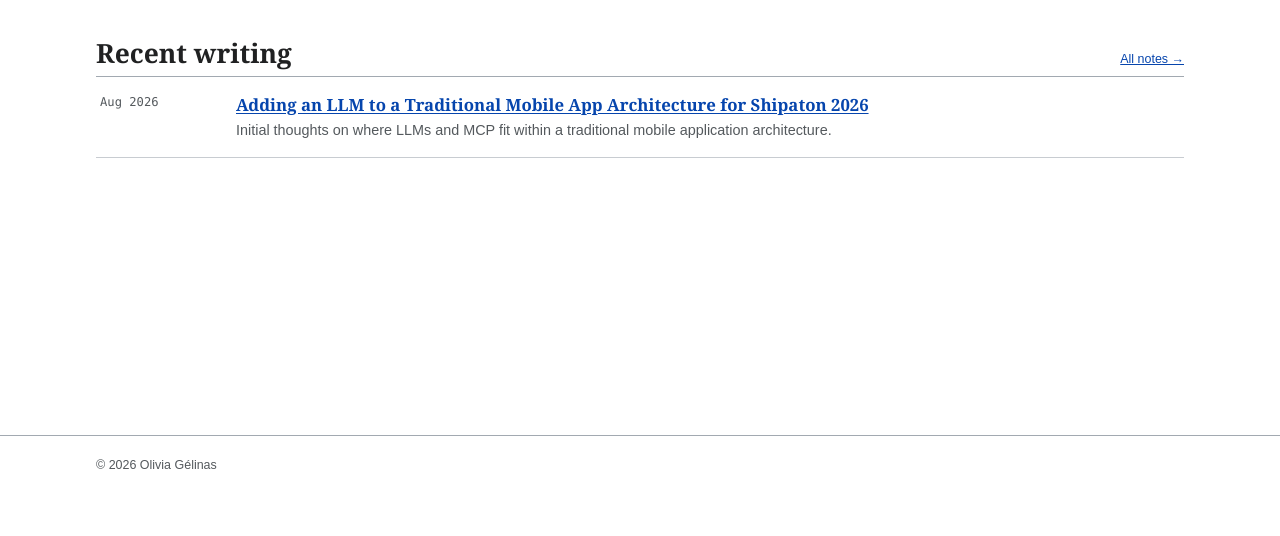
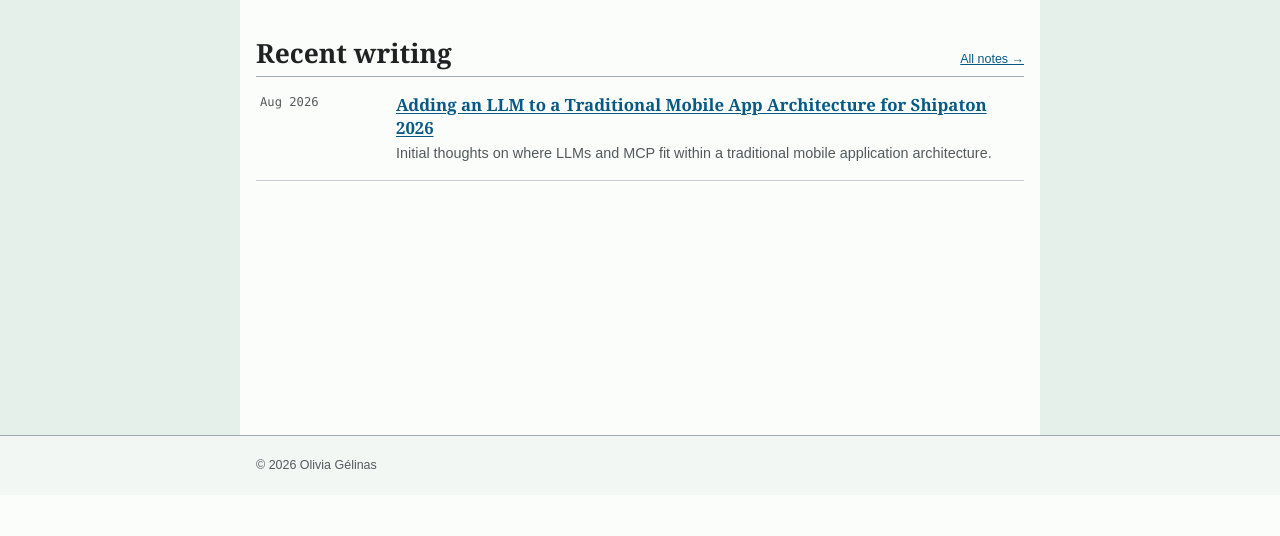
Before and after one commit to ogelin/ogelin.github.io, an Astro site: page / in a window 1280 px wide. Shown: the part 264-800 px from the top of the page. Built offline with nearby package versions, Linux system fonts and the light colour scheme; Astro itself is replaced by a stand-in of ours.

Commit message:
Refine site width and color palette

```diff
--- a/src/styles/global.css
+++ b/src/styles/global.css
@@ -1,11 +1,12 @@
 :root {
   --ink: #202122;
   --muted: #54595d;
-  --paper: #fff;
-  --wash: #f8f9fa;
+  --paper: #fbfdfb;
+  --wash: #f2f7f4;
+  --outer: #e5f0ea;
   --line: #a2a9b1;
   --soft-line: #c8ccd1;
-  --link: #0645ad;
+  --link: #075985;
   --visited: #5a3696;
   font-family: Arial, Helvetica, sans-serif;
   color: var(--ink);
@@ -19,7 +20,7 @@ a { color: var(--link); text-decoration: underline; text-underline-offset: .12em
 a:visited { color: var(--visited); }
 a:hover { text-decoration-thickness: 2px; }
 a:focus-visible { outline: 2px solid var(--link); outline-offset: 2px; }
-.shell { width: min(100% - 2rem, 68rem); margin-inline: auto; }
+.shell { width: min(100% - 2rem, 48rem); margin-inline: auto; }
 body > header { border-bottom: 1px solid var(--line); background: var(--wash); }
 .nav { display: flex; align-items: flex-end; justify-content: space-between; gap: 2rem; padding: .7rem 0 .55rem; }
 .identity { display: flex; align-items: baseline; }
@@ -46,7 +47,7 @@ footer { padding: 1.25rem 0; border-top: 1px solid var(--line); color: var(--mut
 .list time, .meta { color: var(--muted); font: .76rem/1.5 ui-monospace, SFMono-Regular, Consolas, monospace; }
 .list h2 { margin: 0 0 .15rem; font: 700 1.05rem/1.4 Georgia, "Times New Roman", serif; }
 .list p { margin: 0; color: var(--muted); font-size: .9rem; }
-.prose { width: min(100% - 2rem, 44rem); margin: 0 auto; padding: 3.5rem 0 6rem; font: 1.06rem/1.72 Georgia, "Times New Roman", serif; }
+.prose { width: min(100% - 2rem, 48rem); margin: 0 auto; padding: 3.5rem 0 6rem; font: 1.06rem/1.72 Georgia, "Times New Roman", serif; }
 .prose header { border: 0; margin-bottom: 3rem; }
 .prose h1 { margin: .35rem 0 .85rem; font: 700 clamp(2.1rem, 6vw, 3.6rem)/1.08 Georgia, "Times New Roman", serif; letter-spacing: -.025em; }
 .prose h2 { margin: 3rem 0 .75rem; padding-bottom: .2rem; border-bottom: 1px solid var(--line); font: 700 1.55rem/1.3 Georgia, "Times New Roman", serif; }
@@ -60,6 +61,11 @@ footer { padding: 1.25rem 0; border-top: 1px solid var(--line); color: var(--mut
 .architecture-figure a { display: block; border: 1px solid var(--soft-line); background: var(--wash); }
 .architecture-figure img { display: block; width: 100%; height: auto; }
 .architecture-figure figcaption { margin-top: .45rem; color: var(--muted); font: .76rem/1.5 Arial, Helvetica, sans-serif; }
+@media (min-width: 801px) {
+  body { background: var(--outer); }
+  main { width: min(100%, 50rem); margin-inline: auto; background: var(--paper); }
+  footer { background: var(--wash); }
+}
 @media (max-width: 700px) {
   body { font-size: 15px; }
   .nav { align-items: flex-start; flex-direction: column; gap: .65rem; }
```
